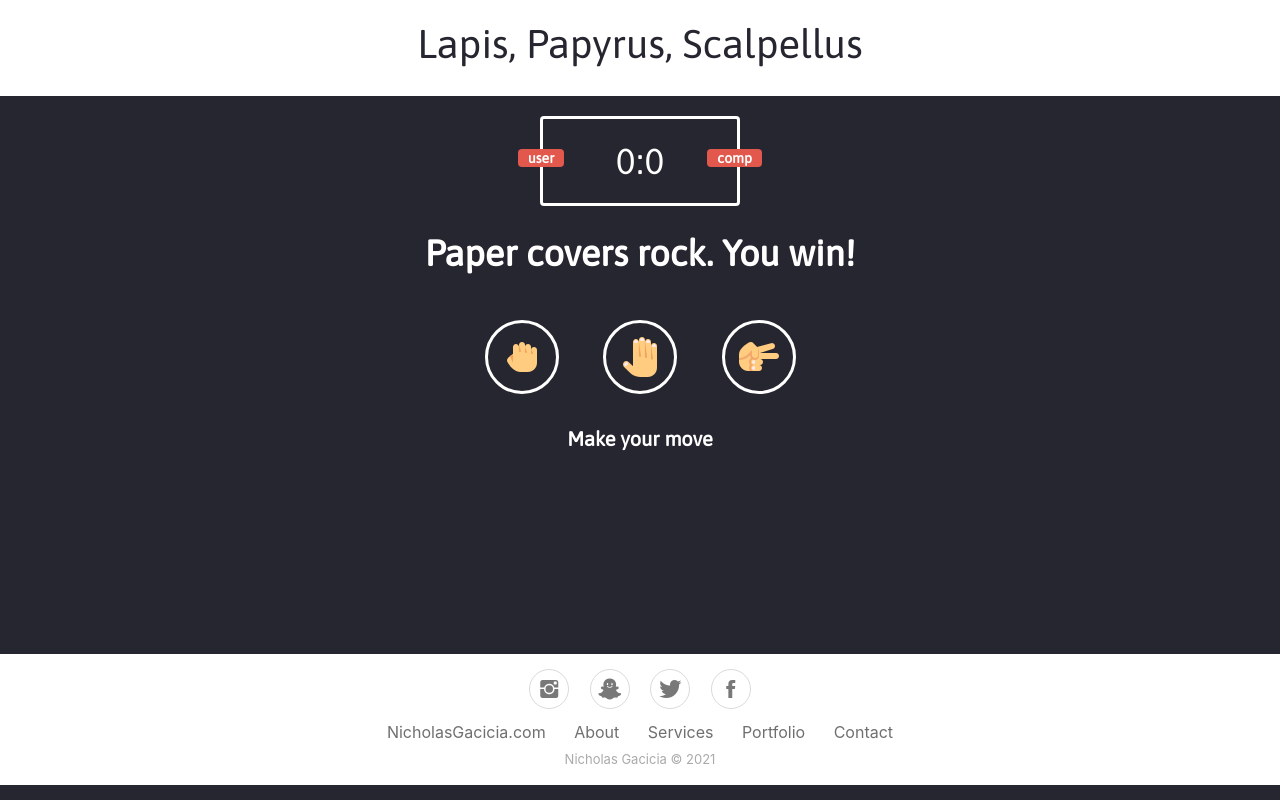
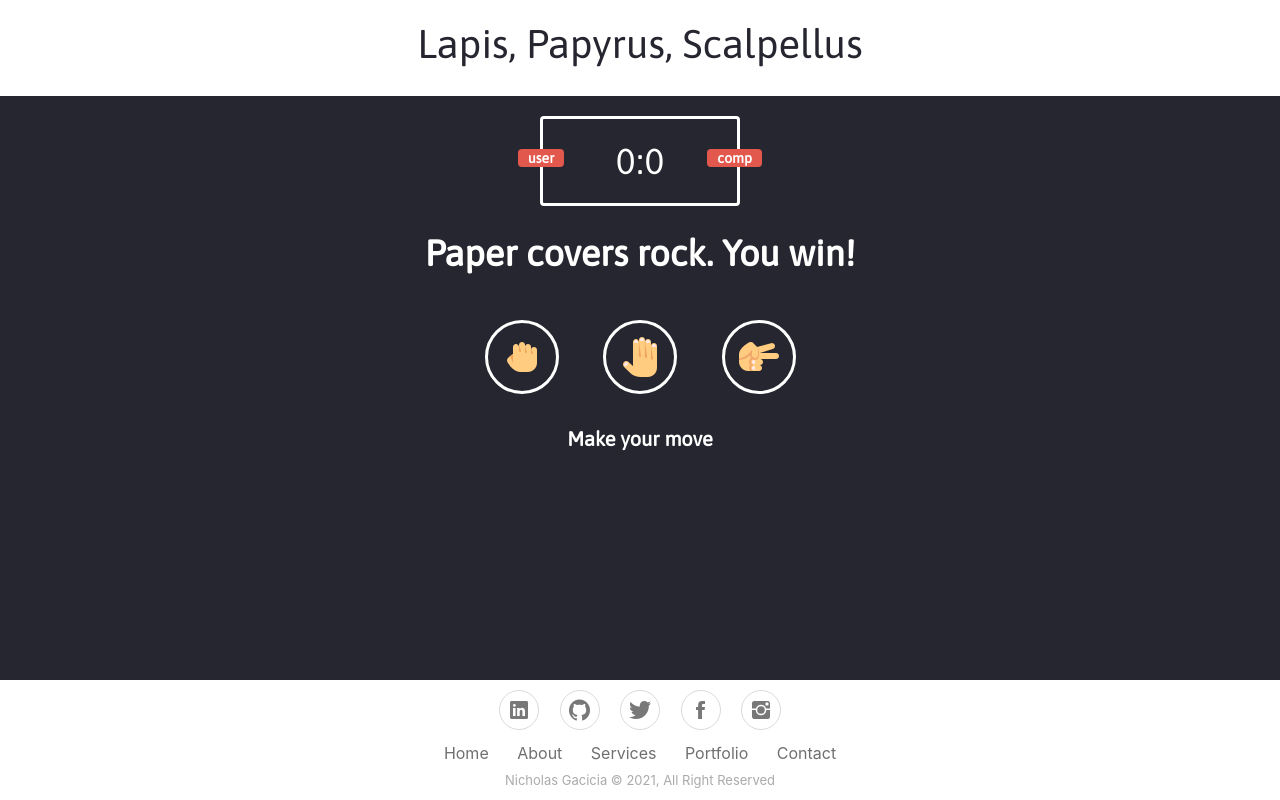
Before and after one commit to nicholasgacicia/lapis-papyrus-scalpellus, a PHP site: page / in a window 1280 px wide. Run offline with PHP 8.4, Linux system fonts and the light colour scheme; some libraries are stand-ins or nearby versions.

Commit message:
Update footer

```diff
--- a/css/styles.css
+++ b/css/styles.css
@@ -6,8 +6,15 @@
   box-sizing: border-box;
 }
 
+html,
 body {
+  height: 100%;
   background-color: #262630;
+}
+
+body {
+  display: flex;
+  flex-direction: column;
 }
 
 header {
@@ -19,6 +26,10 @@ h1 {
   color: #262630;
   text-align: center;
   font-family: Asap, sans-serif;
+}
+
+main {
+  flex: 1 0 auto;
 }
 
 .score-board {
@@ -112,14 +123,62 @@ h1 {
 /* !!! Footer CSS !!! */
 /* ****************** */
 
-.footer-basic {
-  margin-top: 200px;
-  padding: 15px 0;
+/*
+~ HTML
+
+<head>
+? <link rel="stylesheet" href="https://cdnjs.cloudflare.com/ajax/libs/twitter-bootstrap/4.1.3/css/bootstrap.min.css">
+? <link rel="stylesheet" href="https://cdnjs.cloudflare.com/ajax/libs/ionicons/2.0.1/css/ionicons.min.css">
+</head>
+
+<body>
+  <main>
+    ?Content?
+  </main>
+
+  <footer>
+    <div class="social">
+      <a href="https://www.linkedin.com/in/nicholas-gacicia/"><i class="icon ion-social-linkedin"></i></a>
+      <a href="https://twitter.com/NicholasGacicia"><i class="icon ion-social-twitter"></i></a>
+      <a href="https://www.facebook.com/NicholasGacicia/"><i class="icon ion-social-facebook"></i></a>
+      <a href="https://www.instagram.com/nicholasgacicia/"><i class="icon ion-social-instagram"></i></a>
+    </div>
+
+    <ul class="list-inline">
+      <li class="list-inline-item"><a href="https://nicholasgacicia.herokuapp.com/">Home</a></li>
+      <li class="list-inline-item"><a href="https://nicholasgacicia.herokuapp.com/#about">About</a></li>
+      <li class="list-inline-item"><a href="https://nicholasgacicia.herokuapp.com/#services">Services</a></li>
+      <li class="list-inline-item"><a href="https://nicholasgacicia.herokuapp.com/#portfolio">Portfolio</a></li>
+      <li class="list-inline-item"><a href="https://nicholasgacicia.herokuapp.com/#contact">Contact</a></li>
+    </ul>
+    <p class="copyright">Nicholas Gacicia © 2021, All Right Reserved</p>
+  </footer>
+
+?  <script src="https://cdnjs.cloudflare.com/ajax/libs/jquery/3.2.1/jquery.min.js" defer async></script>
+?  <script src="https://cdnjs.cloudflare.com/ajax/libs/twitter-bootstrap/4.1.3/js/bootstrap.bundle.min.js" defer async></script>
+</body>
+
+~ Beginning CSS
+html, body {
+  height: 100%;
+}
+body {
+  display: flex;
+  flex-direction: column;
+}
+main {
+  flex: 1 0 auto;
+}
+*/
+
+footer {
+  flex-shrink: 0;
+  padding: 10px 0;
   background-color: #ffffff;
   color: #4b4c4d;
 }
 
-.footer-basic ul {
+footer ul {
   padding: 0;
   list-style: none;
   text-align: center;
@@ -128,26 +187,26 @@ h1 {
   margin-bottom: 0;
 }
 
-.footer-basic li {
+footer li {
   padding: 0 8px;
 }
 
-.footer-basic ul a {
+footer ul a {
   color: inherit;
   text-decoration: none;
   opacity: 0.8;
 }
 
-.footer-basic ul a:hover {
+footer ul a:hover {
   opacity: 1;
 }
 
-.footer-basic .social {
+footer .social {
   text-align: center;
   padding-bottom: 15px;
 }
 
-.footer-basic .social > a {
+footer .social > a {
   font-size: 24px;
   width: 40px;
   height: 40px;
@@ -161,11 +220,11 @@ h1 {
   opacity: 0.75;
 }
 
-.footer-basic .social > a:hover {
+footer .social > a:hover {
   opacity: 0.9;
 }
 
-.footer-basic .copyright {
+footer .copyright {
   margin-top: 10px;
   text-align: center;
   font-size: 13px;
--- a/index.html
+++ b/index.html
@@ -4,9 +4,8 @@
   <meta charset="UTF-8">
   <meta http-equiv="X-UA-Compatible" content="IE=edge">
   <meta name="viewport" content="width=device-width, initial-scale=1.0">
-  <!-- Bootstrap CSS -->
+  <!-- Bootstrap & Footer Icons CSS -->
   <link rel="stylesheet" href="https://cdnjs.cloudflare.com/ajax/libs/twitter-bootstrap/4.1.3/css/bootstrap.min.css">
-  <!-- Icons -->
   <link rel="stylesheet" href="https://cdnjs.cloudflare.com/ajax/libs/ionicons/2.0.1/css/ionicons.min.css">
   <!-- Custom CSS -->
   <link rel="stylesheet" href="css/styles.css">
@@ -19,17 +18,15 @@
     <h1>Lapis, Papyrus, Scalpellus</h1>
   </header>
 
-  <section>
+  <main class="content">
     <div class="score-board">
       <div id="user-label" class="badge">user</div>
       <div id="computer-label" class="badge">comp</div>
       <span id="user-score">0</span>:<span id="computer-score">0</span>
     </div>
-
     <div class="result">
       <p>Paper covers rock. You win!</p>
     </div>
-
     <div class="choices">
       <div id="r" class="choice">
         <img src="images/rock.png" alt="rock">
@@ -41,32 +38,31 @@
         <img src="images/scissors.png" alt="scissors">
       </div>
     </div>
+    <p id="action-message">Make your move</p>
+  </main>
 
-    <p id="action-message">Make your move</p>
-  </section>
-
-  <div class="footer-basic">
   <footer>
     <div class="social">
-        <a href="#"><i class="icon ion-social-instagram"></i></a>
-        <a href="#"><i class="icon ion-social-snapchat"></i></a>
-        <a href="#"><i class="icon ion-social-twitter"></i></a>
-        <a href="#"><i class="icon ion-social-facebook"></i></a>
+      <a href="https://www.linkedin.com/in/nicholas-gacicia/"><i class="icon ion-social-linkedin"></i></a>
+      <a href="https://github.com/nicholasgacicia"><i class="icon ion-social-github"></i></a>
+      <a href="https://twitter.com/NicholasGacicia"><i class="icon ion-social-twitter"></i></a>
+      <a href="https://www.facebook.com/NicholasGacicia/"><i class="icon ion-social-facebook"></i></a>
+      <a href="https://www.instagram.com/nicholasgacicia/"><i class="icon ion-social-instagram"></i></a>
     </div>
 
     <ul class="list-inline">
-        <li class="list-inline-item"><a href="https://nicholasgacicia.herokuapp.com/">NicholasGacicia.com</a></li>
+      <li class="list-inline-item"><a href="https://nicholasgacicia.herokuapp.com/">Home</a></li>
       <li class="list-inline-item"><a href="https://nicholasgacicia.herokuapp.com/#about">About</a></li>
       <li class="list-inline-item"><a href="https://nicholasgacicia.herokuapp.com/#services">Services</a></li>
       <li class="list-inline-item"><a href="https://nicholasgacicia.herokuapp.com/#portfolio">Portfolio</a></li>
       <li class="list-inline-item"><a href="https://nicholasgacicia.herokuapp.com/#contact">Contact</a></li>
     </ul>
-      <p class="copyright">Nicholas Gacicia © 2021</p>
+    <p class="copyright">Nicholas Gacicia © 2021, All Right Reserved</p>
   </footer>
-  </div>
 
   <script src="https://cdnjs.cloudflare.com/ajax/libs/jquery/3.2.1/jquery.min.js" defer async></script>
   <script src="https://cdnjs.cloudflare.com/ajax/libs/twitter-bootstrap/4.1.3/js/bootstrap.bundle.min.js" defer async></script>
+
   <script src="js/app.js" defer async></script>
 </body>
 </html>
```
Lines whose indentation alone changed are shown as unchanged.
